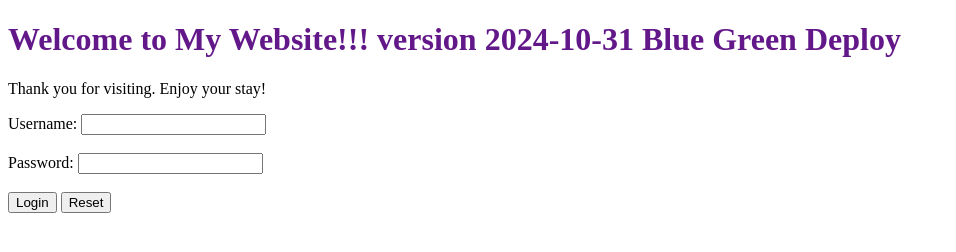
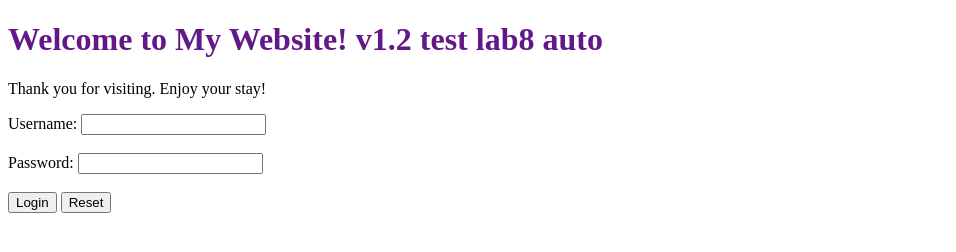
Before and after one commit to andev03/nodejs-random-color, a website: page public/index.html in a window 1280 px wide. Shown: the whole page, without its empty margins (0-956 px from the left). Drawn offline with Linux system fonts and the light colour scheme.

Commit message:
update code to demo Lab8

```diff
--- a/public/index.html
+++ b/public/index.html
@@ -7,7 +7,7 @@
 </head>
 
 <body>
-    <h1 id="welcome" style="color: #631889;">Welcome to My Website!!! version 2024-10-31 Blue Green Deploy</h1>
+    <h1 id="welcome" style="color: #631889;">Welcome to My Website! v1.2 test lab8 auto</h1>
     <p>Thank you for visiting. Enjoy your stay!</p>
 
     <form action="/api/login" method="POST">
```
